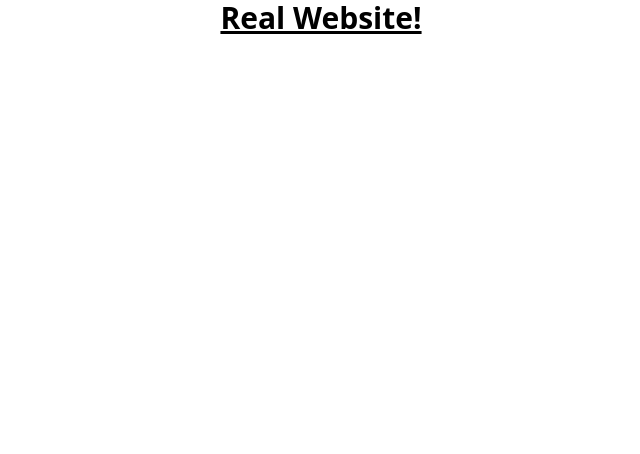
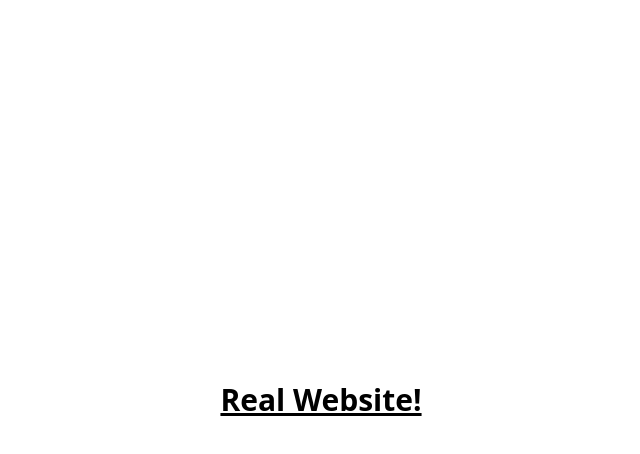
Before and after one commit to protergo16516013/test, a plain HTML site: page index.html in a window 1280 px wide. Shown: the whole page, without its empty margins (319-959 px from the left). Drawn offline with nearby package versions, Linux system fonts and the light colour scheme.

Commit message:
Update index.html

```diff
--- a/index.html
+++ b/index.html
@@ -5,7 +5,7 @@
   <meta name="viewport" content="width=device-width, initial-scale=1.0">
   <script src="https://cdn.tailwindcss.com"></script>
 </head>
-<body class="flex justify-center align-center w-screen h-screen">
+<body class="flex justify-center items-center w-screen h-screen">
   <h1 class="text-3xl font-bold underline">
     Real Website!
   </h1>
```
